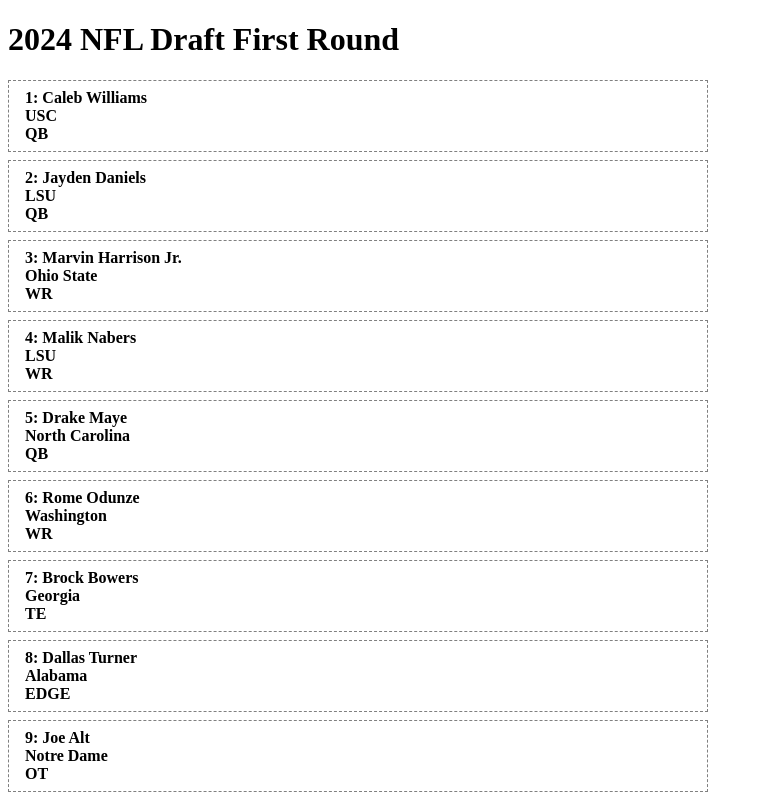
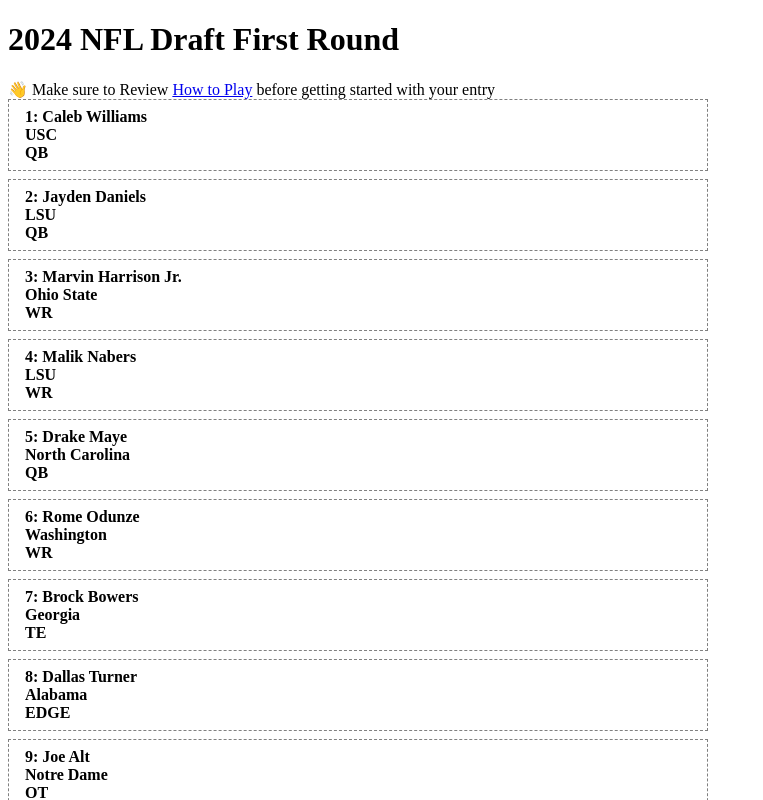
Before and after one commit to SeanPlusPlus/firstround, a Next.js app: page /Main in a window 1280 px wide. Shown: the top 800 px of the page, without its empty margins (0-763 px from the left). Built offline with nearby package versions, Linux system fonts and the light colour scheme.

Commit message:
main: alert

```diff
--- a/pages/Main.jsx
+++ b/pages/Main.jsx
@@ -1,11 +1,26 @@
+import { useState } from "react"
 import { DndProvider } from "react-dnd"
 import useSSRBackend from "../hooks/useSSRBackend"
 
 import List from "./List"
+import HowTo from "./HowTo"
+
 import isClosed from "../utils/closed"
+
+import Alert from "react-bootstrap/Alert"
+import Button from "react-bootstrap/Button"
+import Modal from "react-bootstrap/Modal"
 
 export default function Main() {
   const Backend = useSSRBackend()
+  const [show, setShow] = useState(false)
+
+  const handleShow = (e) => {
+    e.preventDefault()
+    setShow(true)
+  }
+
+  const handleClose = () => setShow(false)
 
   if (isClosed) {
     return (
@@ -16,12 +31,34 @@
     )
   }
 
+  const Info = (
+    <Modal show={show} onHide={handleClose} size="lg">
+      <HowTo />
+      <Modal.Footer>
+        <Button variant="secondary" onClick={handleClose}>
+          Close
+        </Button>
+      </Modal.Footer>
+    </Modal>
+  )
+
   return (
+    <>
       <main>
         <h1>2024 NFL Draft First Round</h1>
+        <Alert variant={"info"}>
+          <span role="img" aria-label="hand waving">
+            👋
+          </span>{" "}
+          Make sure to Review{" "}
+          <Alert.Link onClick={handleShow}>How to Play</Alert.Link> before
+          getting started with your entry
+        </Alert>
         <DndProvider backend={Backend}>
           <List />
         </DndProvider>
       </main>
+      {Info}
+    </>
   )
 }
```
Lines whose indentation alone changed are shown as unchanged.
